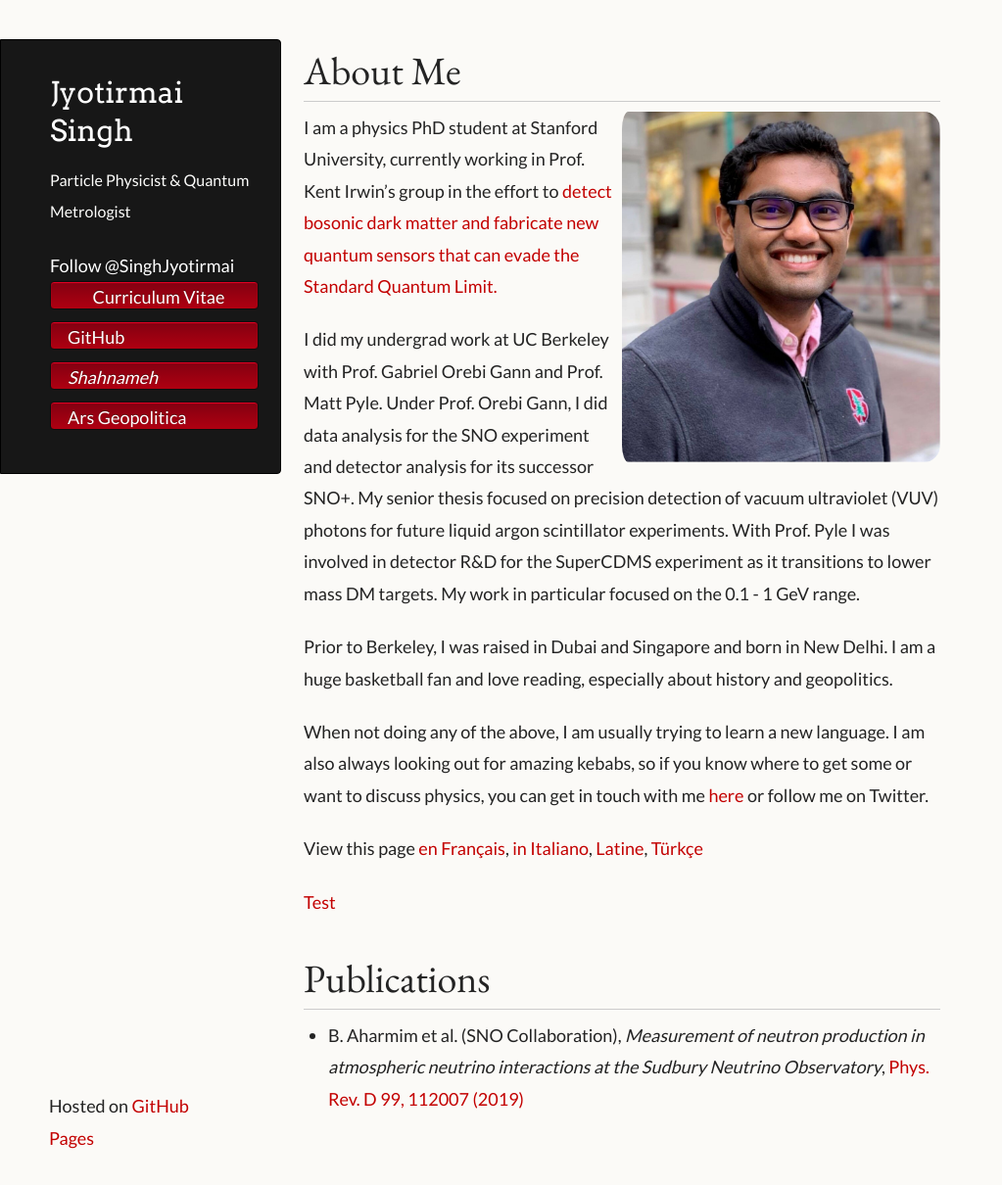
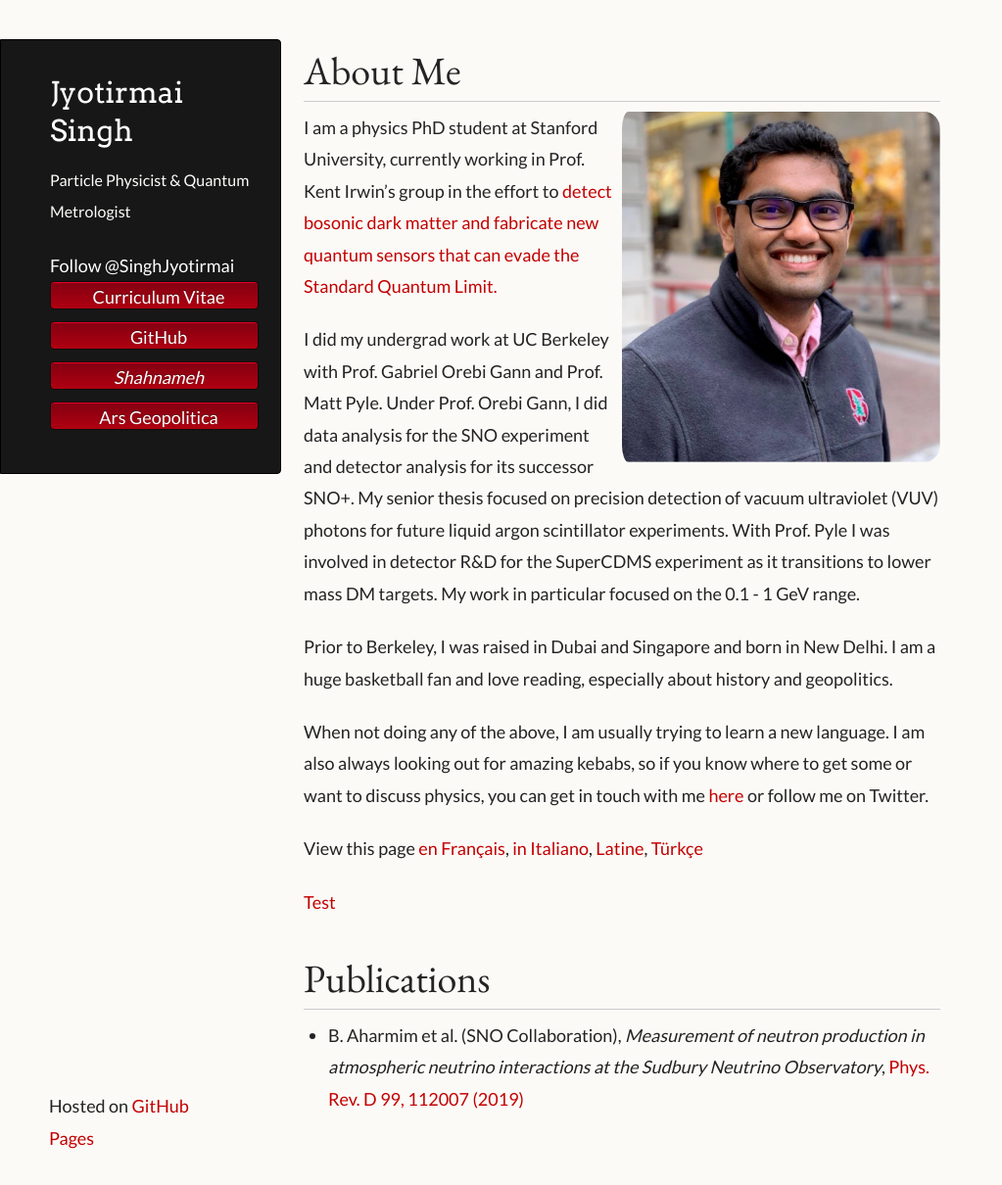
Before and after one commit to joe-singh/joe-singh.github.io, a Jekyll site: the page built from index.md, in a window 1280 px wide and 1210 px high. Shown: the whole window at 98% size, without its empty margins (0-1023 px from the left). Built offline with Jekyll 4.4.1, drawn with Linux system fonts in a browser that asks for light colours; some web fonts are replaced; comment, search, counter and statistics services are not loaded.

Commit message:
test text button layout:

```diff
--- a/_layouts/default.html
+++ b/_layouts/default.html
@@ -28,10 +28,10 @@
           {% endif %}
           <li><center><a class="buttons" href="/Jyotirmai_Singh_CV.pdf">Curriculum Vitae</a></center></li>
           <!--<li><a class="buttons" href="https://www.linkedin.com/in/jyotirmai-singh/">LinkedIn</a></li>-->
-          <li><a class="buttons" href="{{ site.github.owner_url }}">GitHub</a></li>
-          <li><a class="buttons" href="/shahnameh_blog.html"><em>Shahnameh</em></a></li>
+          <li><center><a class="buttons" href="{{ site.github.owner_url }}">GitHub</a></center></li>
+          <li><center><a class="buttons" href="/shahnameh_blog.html"><em>Shahnameh</em></a></center></li>
           <!--<li><a class="buttons" href="/ArsBelli/ArsBelli.pdf">Ars Bellica</a></li>-->
-          <li><a class="buttons" href="/straits.html">Ars Geopolitica</a></li>
+          <li><center><a class="buttons" href="/straits.html">Ars Geopolitica</a></center></li>
           <!--<li><a class="buttons" href="../index.html">Home</a></li>-->
        </ul>
 
```
